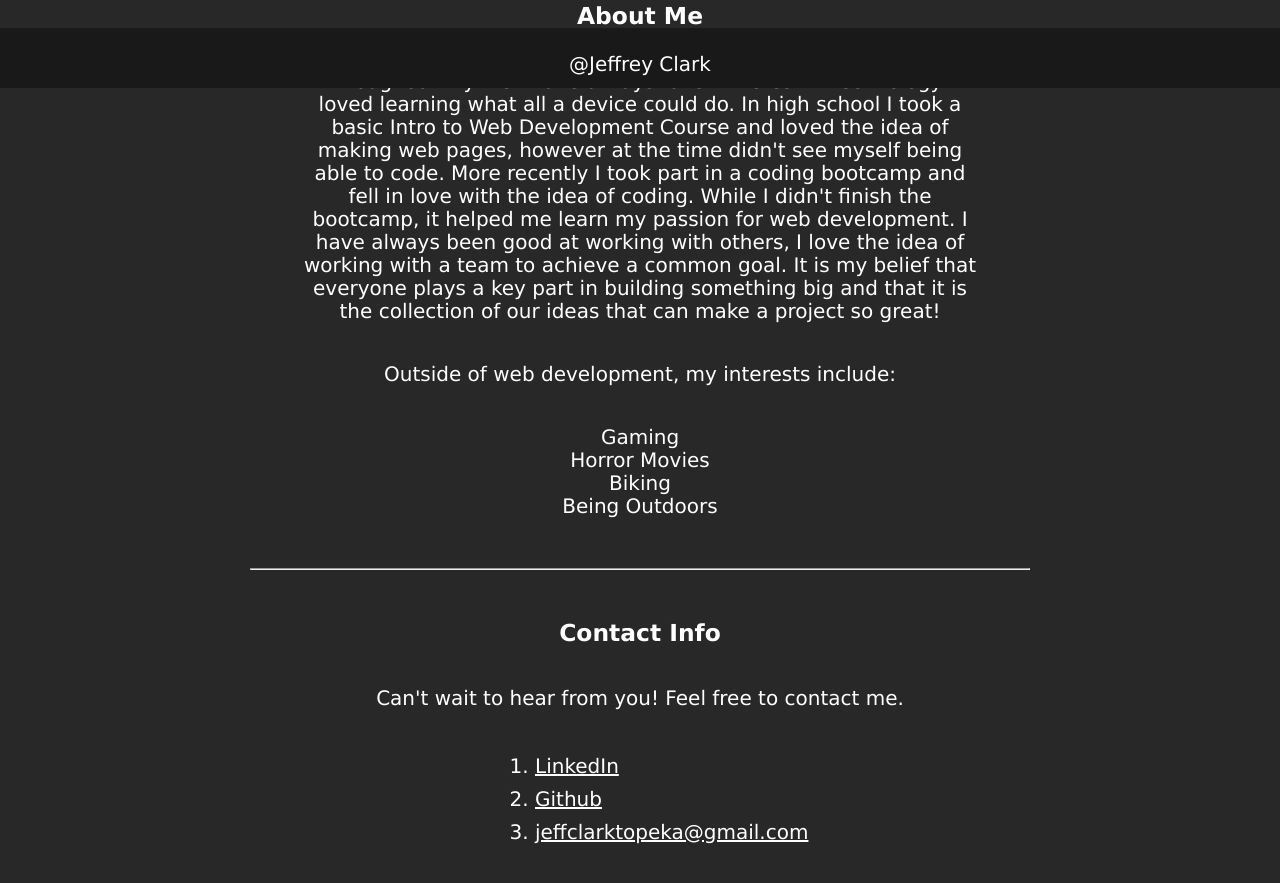
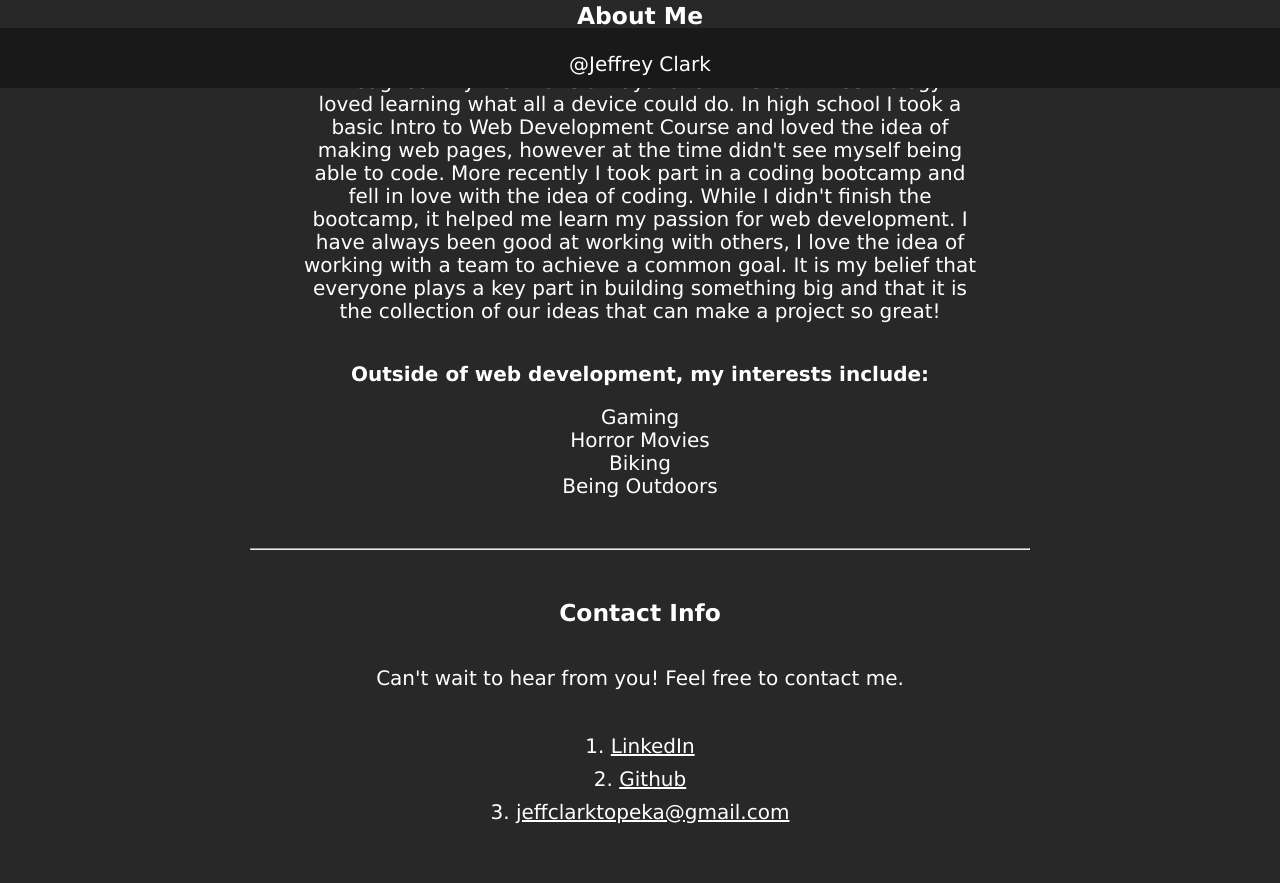
Before and after one commit to Jeff-Clark-Topeka/Portfolio-Project, a plain HTML site: page index.html in a window 1280 px wide. Shown: the part 712-1595 px from the top of the page. Drawn offline with nearby package versions, Linux system fonts and the light colour scheme.

Commit message:
changed ol alignment, bolded interests heading

```diff
--- a/css/styles.css
+++ b/css/styles.css
@@ -46,10 +46,15 @@ img {
     margin-top: 40px;
 }
 
+#interests {
+    font-weight: 600;
+    margin-top: 40px;
+}
+
 /* gave same top margin as main-cont p to the ul to add some vertical space. */
 
 ul {
-    margin-top: 40px;
+    margin: 0;
     padding: 0;
 }
 
@@ -57,14 +62,16 @@ ul {
 
 ul li {
     list-style: none;
+    font-weight: 200;
 }
 
 /* Set a left padding, a top margin and aligned the text left */
 
 ol {
-    padding-left: 235px;
+    list-style-position: inside;
+    padding-left: 0;
     margin-top: 40px;
-    text-align: left;
+
 }
 
 /* Added a small padding to top and bottom of the ordered list items to add a bit of vertical space between items. */
--- a/index.html
+++ b/index.html
@@ -35,7 +35,7 @@
                 <h3>About Me</h3>
                 <p>Throughout my life I have always taken interest in technology. I loved learning what all a device could do. In high school I took a basic Intro to Web Development Course and loved the idea of making web pages, however at the time didn't see myself being able to code. More recently I took part in a coding bootcamp and fell in love with the idea of coding. While I didn't finish the bootcamp, it helped me learn my passion for web development. I have always been good at working with others, I love the idea of working with a team to achieve a common goal. It is my belief that everyone plays a key part in building something big and that it is the collection of our ideas that can make a project so great!</p>
 
-                <p>Outside of web development, my interests include: </p>
+                <p id="interests">Outside of web development, my interests include: </p>
                 <ul>
                     <li>Gaming</li>
                     <li>Horror Movies</li>
```
